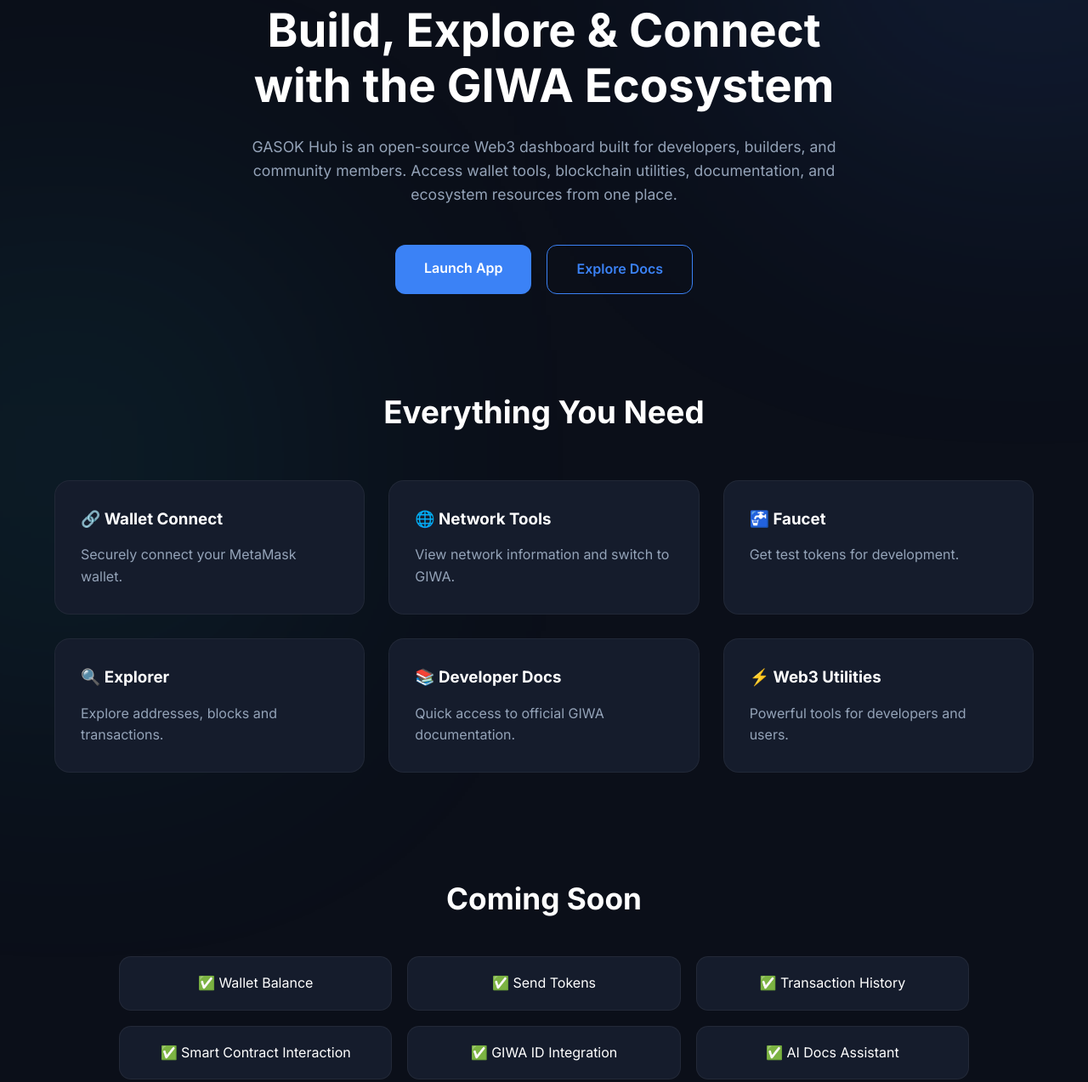
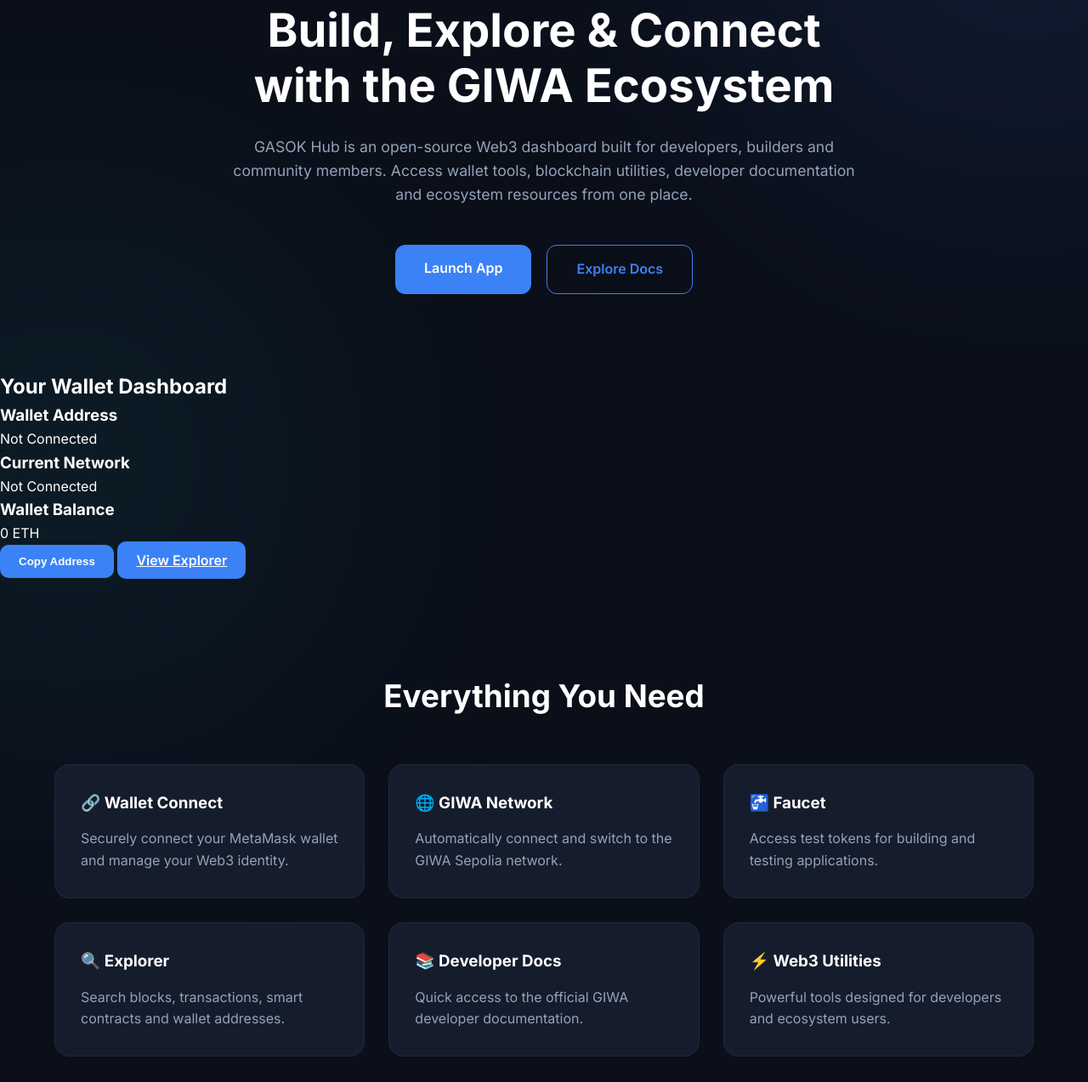
Before and after one commit to Babu9838/GASOK-Hub, a plain HTML site: page index.html in a window 1280 px wide. Shown: the part 183-1456 px from the top of the page at 85% size. Drawn offline with Linux system fonts and the light colour scheme; a script that the page names is missing.

Commit message:
Update index.html

```diff
--- a/index.html
+++ b/index.html
@@ -1,8 +1,10 @@
 <!DOCTYPE html>
 <html lang="en">
+
 <head>
     <meta charset="UTF-8">
     <meta name="viewport" content="width=device-width, initial-scale=1.0">
+
     <title>GASOK Hub | GIWA Ecosystem Dashboard</title>
 
     <link rel="stylesheet" href="style.css">
@@ -12,9 +14,10 @@
 
 <body>
 
-    <!-- ================= NAVBAR ================= -->
+    <!-- ================= HEADER ================= -->
 
     <header>
+
         <nav class="navbar">
 
             <div class="logo">
@@ -22,20 +25,31 @@
             </div>
 
             <ul class="nav-links">
+
                 <li><a href="#">Home</a></li>
+
                 <li><a href="pages/docs.html">Docs</a></li>
+
                 <li><a href="pages/wallet.html">Wallet</a></li>
+
                 <li><a href="pages/explorer.html">Explorer</a></li>
+
                 <li><a href="pages/faucet.html">Faucet</a></li>
+
                 <li><a href="pages/about.html">About</a></li>
+
             </ul>
 
-            <!-- Wallet Connect Button -->
-            <button id="connectWallet" class="wallet-btn">
+            <button
+                id="connectWallet"
+                class="wallet-btn">
+
                 Connect Wallet
+
             </button>
 
         </nav>
+
     </header>
 
     <!-- ================= HERO ================= -->
@@ -43,35 +57,120 @@
     <section class="hero">
 
         <h1>
+
             Build, Explore & Connect
+
             <br>
+
             with the GIWA Ecosystem
+
         </h1>
 
         <p>
-            GASOK Hub is an open-source Web3 dashboard built for developers,
-            builders, and community members. Access wallet tools,
-            blockchain utilities, documentation, and ecosystem resources
+
+            GASOK Hub is an open-source Web3 dashboard built for
+            developers, builders and community members.
+
+            Access wallet tools, blockchain utilities,
+            developer documentation and ecosystem resources
             from one place.
+
         </p>
 
         <div class="hero-buttons">
 
-            <a href="pages/wallet.html" class="btn-primary">
+            <a
+                href="pages/wallet.html"
+                class="btn-primary">
+
                 Launch App
+
             </a>
 
-            <a href="pages/docs.html" class="btn-secondary">
+            <a
+                href="pages/docs.html"
+                class="btn-secondary">
+
                 Explore Docs
+
             </a>
 
         </div>
 
     </section>
 
+    <!-- ================= Wallet Dashboard ================= -->
+
+    <section class="wallet-dashboard">
+
+        <h2>Your Wallet Dashboard</h2>
+
+        <div class="wallet-card">
+
+            <div class="wallet-item">
+
+                <h3>Wallet Address</h3>
+
+                <p id="walletAddress">
+
+                    Not Connected
+
+                </p>
+
+            </div>
+
+            <div class="wallet-item">
+
+                <h3>Current Network</h3>
+
+                <p id="networkName">
+
+                    Not Connected
+
+                </p>
+
+            </div>
+
+            <div class="wallet-item">
+
+                <h3>Wallet Balance</h3>
+
+                <p id="walletBalance">
+
+                    0 ETH
+
+                </p>
+
+            </div>
+
+            <div class="wallet-actions">
+
+                <button
+                    id="copyAddress"
+                    class="wallet-btn">
+
+                    Copy Address
+
+                </button>
+
+                <a
+                    id="viewExplorer"
+                    href="#"
+                    target="_blank"
+                    class="wallet-btn">
+
+                    View Explorer
+
+                </a>
+
+            </div>
+
+        </div>
+
+    </section>
+
     <!-- ================= FEATURES ================= -->
-
-    <section class="features">
+<section class="features">
 
         <h2>Everything You Need</h2>
 
@@ -79,32 +178,32 @@
 
             <div class="card">
                 <h3>🔗 Wallet Connect</h3>
-                <p>Securely connect your MetaMask wallet.</p>
+                <p>Securely connect your MetaMask wallet and manage your Web3 identity.</p>
             </div>
 
             <div class="card">
-                <h3>🌐 Network Tools</h3>
-                <p>View network information and switch to GIWA.</p>
+                <h3>🌐 GIWA Network</h3>
+                <p>Automatically connect and switch to the GIWA Sepolia network.</p>
             </div>
 
             <div class="card">
                 <h3>🚰 Faucet</h3>
-                <p>Get test tokens for development.</p>
+                <p>Access test tokens for building and testing applications.</p>
             </div>
 
             <div class="card">
                 <h3>🔍 Explorer</h3>
-                <p>Explore addresses, blocks and transactions.</p>
+                <p>Search blocks, transactions, smart contracts and wallet addresses.</p>
             </div>
 
             <div class="card">
                 <h3>📚 Developer Docs</h3>
-                <p>Quick access to official GIWA documentation.</p>
+                <p>Quick access to the official GIWA developer documentation.</p>
             </div>
 
             <div class="card">
                 <h3>⚡ Web3 Utilities</h3>
-                <p>Powerful tools for developers and users.</p>
+                <p>Powerful tools designed for developers and ecosystem users.</p>
             </div>
 
         </div>
@@ -115,16 +214,27 @@
 
     <section class="roadmap">
 
-        <h2>Coming Soon</h2>
+        <h2>Upcoming Features</h2>
 
         <div class="roadmap-list">
 
             <div>✅ Wallet Balance</div>
+
             <div>✅ Send Tokens</div>
+
             <div>✅ Transaction History</div>
+
             <div>✅ Smart Contract Interaction</div>
-            <div>✅ GIWA ID Integration</div>
-            <div>✅ AI Docs Assistant</div>
+
+            <div>✅ GIWA Network Auto Switch</div>
+
+            <div>✅ Copy Wallet Address</div>
+
+            <div>✅ View on Explorer</div>
+
+            <div>✅ Faucet Integration</div>
+
+            <div>✅ AI Assistant</div>
 
         </div>
 
@@ -137,13 +247,23 @@
         <h3>⚡ GASOK Hub</h3>
 
         <p>
-            An open-source Web3 dashboard for the GIWA ecosystem.
+            A modern open-source dashboard for the GIWA ecosystem.
         </p>
 
         <div class="footer-links">
-            <a href="https://github.com/Babu9838/GASOK-Hub" target="_blank">GitHub</a>
-            <a href="https://docs.giwa.io/" target="_blank">GIWA Docs</a>
-            <a href="#">Explorer</a>
+
+            <a href="https://github.com/Babu9838/GASOK-Hub" target="_blank">
+                GitHub
+            </a>
+
+            <a href="https://docs.giwa.io/" target="_blank">
+                GIWA Docs
+            </a>
+
+            <a href="https://sepolia-explorer.giwa.io/" target="_blank">
+                Explorer
+            </a>
+
         </div>
 
         <p class="copyright">
@@ -155,4 +275,5 @@
     <script src="script.js"></script>
 
 </body>
+
 </html>
```
